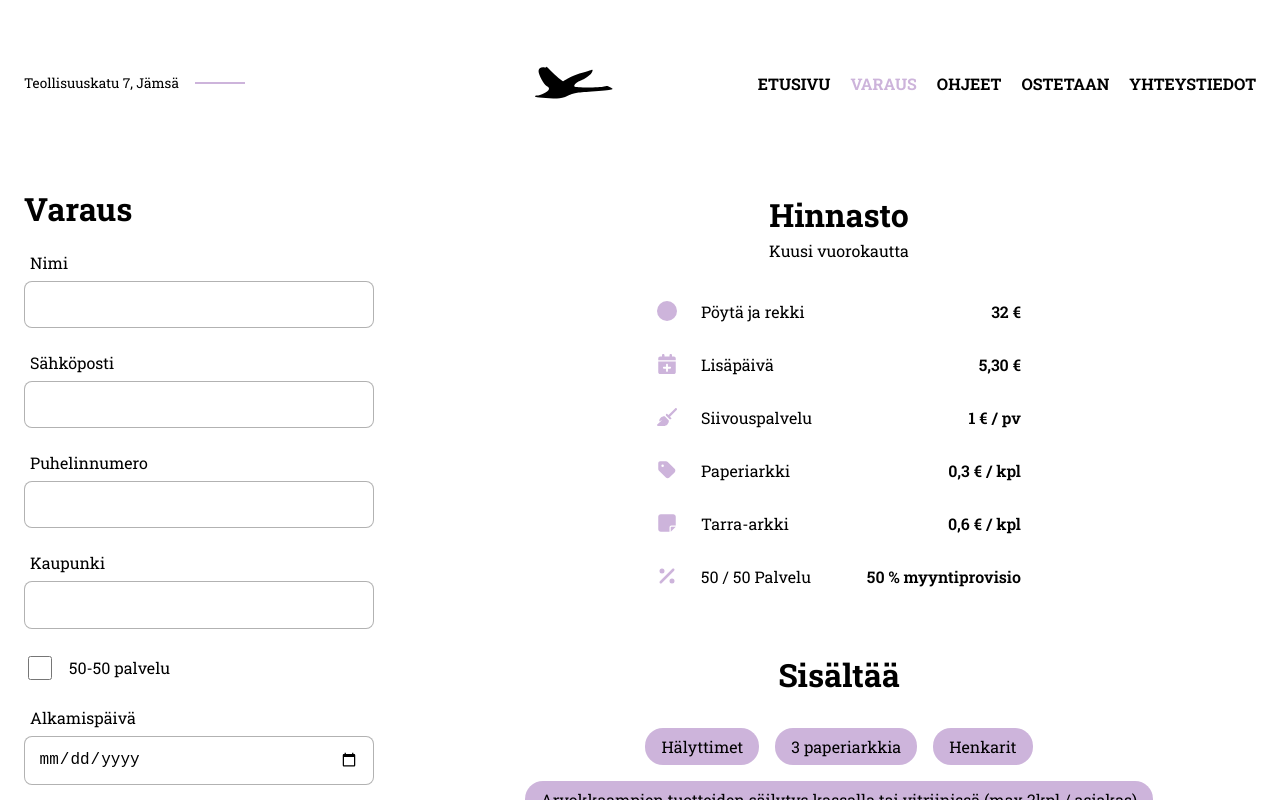
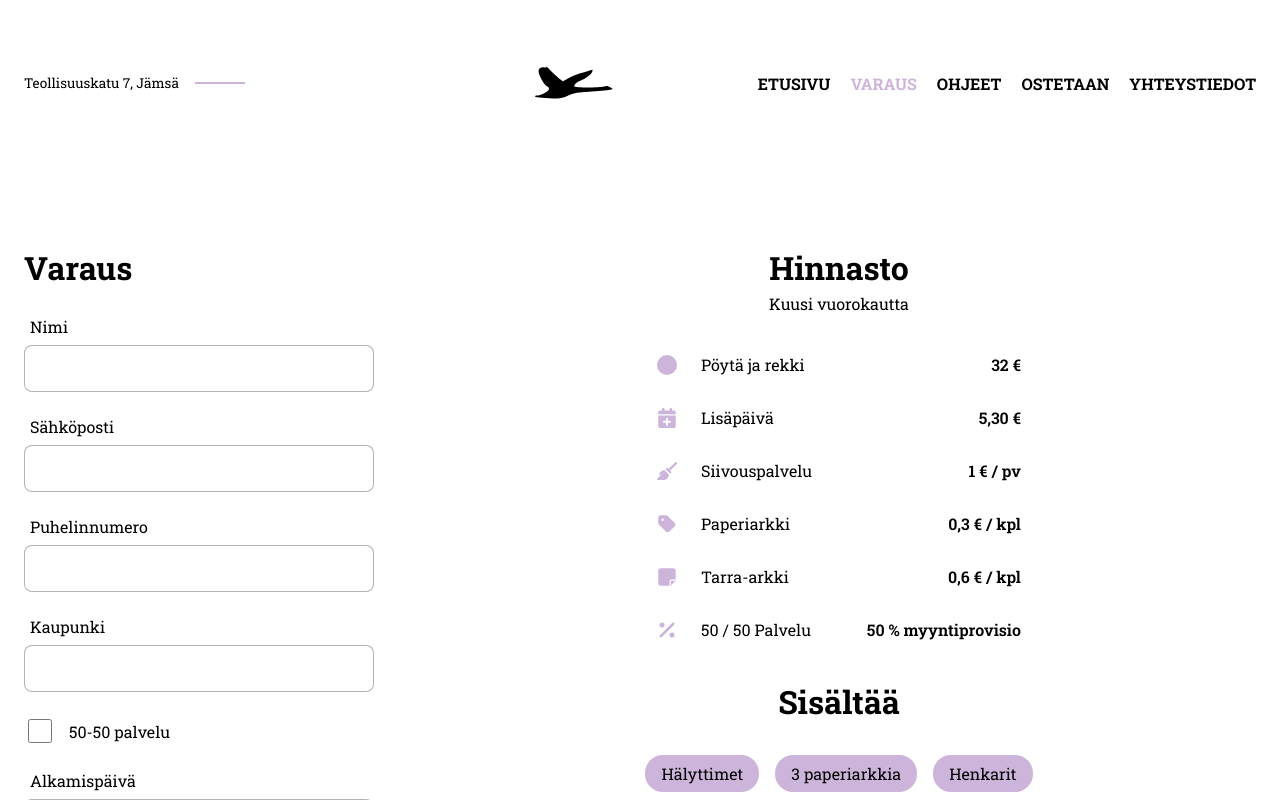
Before and after one commit to mulssoni/menneen-tuulahdus, a Nuxt app: page /varaus in a window 1280 px wide. Shown: the top 800 px of the page. Built offline with nearby package versions, Linux system fonts and the light colour scheme.

Commit message:
feat: eslint typescript config and fix errors + some styling

```diff
--- a/assets/styles/main.scss
+++ b/assets/styles/main.scss
@@ -61,3 +61,22 @@ img {
 a {
   color: inherit;
 }
+
+section {
+  padding: 5rem 0;
+
+  @include breakpoint-down(sm) {
+    &:not(:last-child) {
+      border-bottom: 1px solid rgba(0, 0, 0, 0.1);
+    }
+  }
+}
+
+h1,
+h2,
+h3,
+h4,
+h5,
+h6 {
+  margin-top: 0;
+}
--- a/components/ContactForm.vue
+++ b/components/ContactForm.vue
@@ -1,16 +1,24 @@
 <template>
-  <form @submit.prevent="submitForm">
+  <section class="contact-form">
+    <h2>Varaus</h2>
+    <form style="width: 350px" @submit.prevent="submitForm">
       <div class="booking-form">
         <div class="input-container">
           <label for="name">Nimi</label>
-        <input v-model="data.name" type="text" id="name" name="name" required />
+          <input
+            id="name"
+            v-model="data.name"
+            type="text"
+            name="name"
+            required
+          />
         </div>
         <div class="input-container">
           <label for="email">Sähköposti</label>
           <input
+            id="email"
             v-model="data.email"
             type="email"
-          id="email"
             name="email"
             required
           />
@@ -18,23 +26,29 @@
         <div class="input-container">
           <label for="phone">Puhelinnumero</label>
           <input
+            id="phone"
             v-model="data.phone"
             type="phone"
-          id="phone"
             name="phone"
             required
           />
         </div>
         <div class="input-container">
           <label for="city">Kaupunki</label>
-        <input v-model="data.city" type="text" id="city" name="city" required />
+          <input
+            id="city"
+            v-model="data.city"
+            type="text"
+            name="city"
+            required
+          />
         </div>
         <div class="input-container checkbox">
           <input
+            id="fifty-fifty"
+            v-model="data.fiftyFifty"
             type="checkbox"
-          id="fifty-fifty"
             name="fifty-fifty"
-          v-model="data.fiftyFifty"
           />
           <label for="fifty-fifty">50-50 palvelu</label>
         </div>
@@ -42,9 +56,9 @@
           <div v-if="!data.fiftyFifty" class="input-container">
             <label for="start-date">Alkamispäivä</label>
             <input
+              id="start-date"
               v-model="data.startDate"
               type="date"
-            id="start-date"
               name="start-date"
               required
             />
@@ -52,22 +66,26 @@
           <div v-if="!data.fiftyFifty" class="input-container">
             <label for="end-date">Loppumispäivä</label>
             <input
+              id="end-date"
               v-model="data.endDate"
               type="date"
-            id="end-date"
               name="end-date"
               required
             />
           </div>
         </div>
-      <button @click.prevent="submitForm" class="button--primary" type="submit">
+        <button
+          class="button--primary"
+          type="submit"
+          @click.prevent="submitForm"
+        >
           Lähetä
         </button>
       </div>
     </form>
+  </section>
 </template>
 <script setup>
-const TODAY = new Date()
 const data = reactive({
   name: '',
   email: '',
@@ -83,6 +101,12 @@ const submitForm = () => {
 }
 </script>
 <style lang="scss" scoped>
+.contact-form > h2 {
+  font-size: 2rem;
+  @include breakpoint-down(sm) {
+    text-align: center;
+  }
+}
 .booking-form {
   display: flex;
   flex-direction: column;
--- a/components/Navigation.vue
+++ b/components/Navigation.vue
@@ -1,10 +1,10 @@
 <template>
   <nav :class="`nav ${isOpen ? 'open' : ''}`">
     <button
-      @click="toggleNav"
       class="button__toggle-nav button--link"
       role="button"
       aria-label="Toggle navigation"
+      @click="toggleNav"
     >
       <span class="line"></span>
       <span class="line"></span>
@@ -14,9 +14,9 @@
       <ul class="nav__list" role="navigation">
         <li
           v-for="item in navItems"
+          :key="item.name"
           class="nav__item"
           @click="closeNav"
-          :key="item.name"
         >
           <NuxtLink :to="item.path">{{ item.name }}</NuxtLink>
         </li>
@@ -24,7 +24,7 @@
     </div>
   </nav>
 </template>
-<script setup>
+<script setup lang="ts">
 const isOpen = ref(false)
 const toggleNav = () => {
   isOpen.value = !isOpen.value
--- a/components/PricingList.vue
+++ b/components/PricingList.vue
@@ -1,5 +1,5 @@
 <template>
-  <div class="pricing">
+  <section class="pricing">
     <h2>Hinnasto</h2>
     <span>Kuusi vuorokautta</span>
     <div style="display: flex; flex-direction: column; align-items: center">
@@ -19,7 +19,7 @@
         </ul>
       </div>
     </div>
-  </div>
+  </section>
 </template>
 <script setup lang="ts">
 const items = [
--- a/package.json
+++ b/package.json
@@ -9,10 +9,12 @@
     "postinstall": "nuxt prepare"
   },
   "devDependencies": {
+    "@nuxt/eslint-config": "^0.1.1",
+    "@nuxtjs/eslint-config-typescript": "^12.0.0",
     "@types/node": "^18.15.11",
     "@typescript-eslint/eslint-plugin": "^5.57.0",
     "@typescript-eslint/parser": "^5.57.0",
-    "eslint": "^8.37.0",
+    "eslint": "^8.39.0",
     "eslint-config-prettier": "^8.8.0",
     "eslint-plugin-vue": "^9.10.0",
     "nuxt": "^3.4.2",
--- a/pages/varaus.vue
+++ b/pages/varaus.vue
@@ -1,9 +1,7 @@
 <template>
+  <div>
     <div class="booking">
-    <div>
-      <h1>Varaus</h1>
-      <ContactForm style="width: 350px" />
-    </div>
+      <ContactForm />
       <PricingList />
     </div>
     <div class="notification" style="margin-top: 5rem">
@@ -18,8 +16,20 @@
         lisäveloitus <b>10 €</b>
       </p>
     </div>
+  </div>
 </template>
-
+<script setup lang="ts">
+useHead({
+  title: 'Varaus - Kirpputori Jämsä | Menneen Tuulahdus',
+  meta: [
+    {
+      name: 'description',
+      content:
+        'Tule meille myymään ja tekemään löytöjä Menneen Tuulahduksen kirpputorille. Meillä myös prosenttimyynti 50/50 palvelulla. Lämpimästi tervetuloa!',
+    },
+  ],
+})
+</script>
 <style lang="scss" scoped>
 ul {
   margin: 0;
@@ -31,7 +41,7 @@ ul {
   display: flex;
   justify-content: space-between;
   width: 100%;
-  gap: 3rem;
+  gap: 0 3rem;
   flex-wrap: wrap;
   @include breakpoint-down(md) {
     justify-content: center;
```
Also changed, not shown: .eslintrc.json, 1 other file (tests, documents, lock files or other folders). Lines whose indentation alone changed are shown as unchanged.
